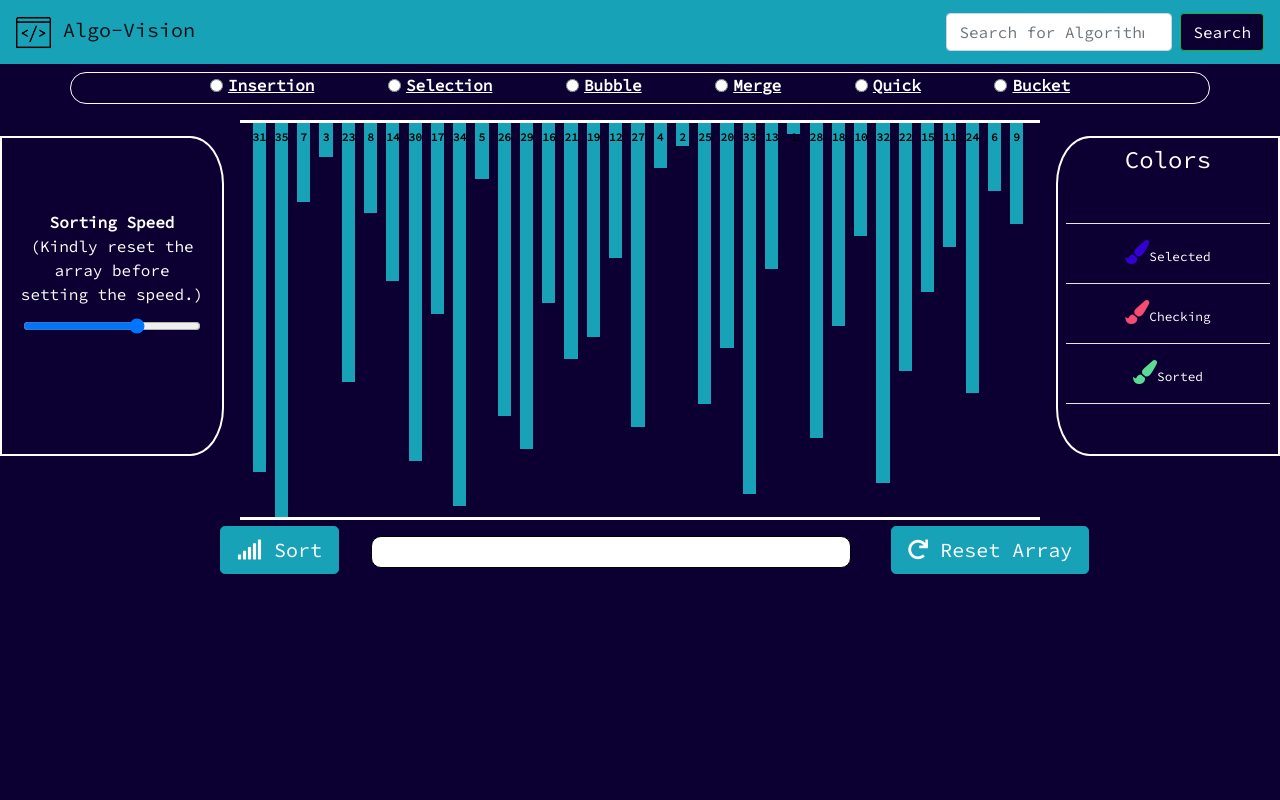
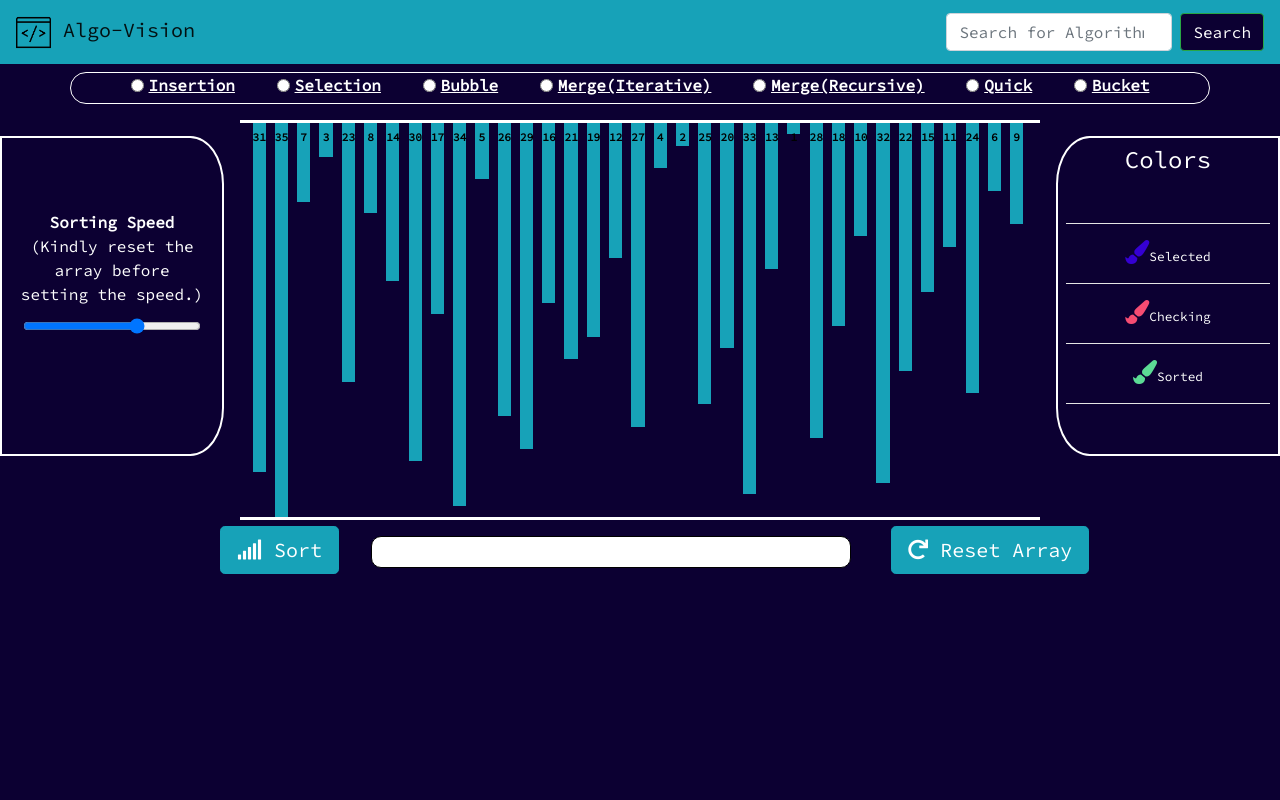
Before and after one commit to pran01/AlgoVision, a Flask app: page /sorting in a window 1280 px wide. Run offline with Flask 2, Linux system fonts and the light colour scheme; some libraries are stand-ins or nearby versions.

Commit message:
Merge Sort Complete

```diff
--- a/algovision/static/css/style.css
+++ b/algovision/static/css/style.css
@@ -41,7 +41,7 @@ a{
 }
 
 .form-check{
-    margin: 0em 2em;
+    margin: 0em 1em;
 }
 
 .search-parameters{
--- a/algovision/static/js/sorting.js
+++ b/algovision/static/js/sorting.js
@@ -33,7 +33,7 @@ function heightwise(num){
 }
 
 function sleep(ms) {
-    return new Promise(resolve => setTimeout(resolve, ms));
+    return new Promise((resolve) => setTimeout(resolve, ms));
 }
 
 function getAlgo(name){
@@ -91,8 +91,11 @@ function startSorting(){
     else if(Algo=="Bubble"){
         bubbleSort();
     }
-    else if(Algo=="Merge"){
+    else if(Algo=="MergeIttr"){
         mergeSort();
+    }
+    else if(Algo=="MergeRecur"){
+        mergeSortCaller();
     }
     else if (Algo=="Quick"){
         quickSort();
@@ -290,8 +293,9 @@ async function mergeSort(){
         bars.appendChild(bar);
     }
     let n=a_copy.length;
-    let currSize;
-    let leftStart;
+    let currSize=1;
+    let leftStart=0;
+
     for(currSize=1;currSize<=n-1;currSize=2*currSize){
         for(leftStart=0;leftStart<n-1;leftStart+=2*currSize){
             let mid=Math.min(leftStart+currSize,n);
@@ -299,8 +303,14 @@ async function mergeSort(){
             // let left=sorted.slice(leftStart,mid);
             // let right=sorted.slice(mid,rightEnd);
             // sorted=mergeIterative(sorted,left,right);
-            merge(a_copy,leftStart,mid,rightEnd);
+            await merge(a_copy,leftStart,mid,rightEnd);
         }
+    }
+
+    for (let i=0;i<a_copy.length;i++){
+        await sleep(speed);
+        let bar=document.querySelector(`.bar${i}`);
+        bar.style.backgroundColor="#5cdb95";//sorted
     }
     chosen.style.color="black";
     chosen.innerHTML=`SORTED!!`;
@@ -315,27 +325,37 @@ async function merge(a_copy,leftStart,mid,rightEnd){
         let leftIndexBar=document.querySelector(`.bar${leftStart+leftIndex}`);
         let rightIndexBar=document.querySelector(`.bar${mid+rightIndex}`);
         let kBar=document.querySelector(`.bar${k}`);
-        // leftIndexBar.style.backgroundColor="#f64c72";//checking
-        // rightIndexBar.style.backgroundColor="#f64c72";//checking
+
+        leftIndexBar.style.backgroundColor="#f64c72";//checking
+        rightIndexBar.style.backgroundColor="#f64c72";//checking
+
         if(left[leftIndex]<=right[rightIndex]){
-            // leftIndexBar.style.backgroundColor="#3500d3";//selected
-            // rightIndexBar.style.backgroundColor="#17a2b8";//original
+
+            await sleep(speed);
+            leftIndexBar.style.backgroundColor="#17a2b8";//original
+            rightIndexBar.style.backgroundColor="#17a2b8";//original
+
+            kBar.style.backgroundColor="#3500d3";//selected
             a_copy[k]=left[leftIndex];
             kBar.style.height=`${(left[leftIndex]/35)*100}%`;
             kBar.innerHTML=`<span style="font-size:0.7em;color:black;"><b>${(left[leftIndex])}</b></span>`;
-            await sleep(200);
-            kBar.style.backgroundColor="#5cdb95"//sorted
+            await sleep(speed);
+            kBar.style.backgroundColor="#17a2b8";//original
             leftIndex++;
             k++;
         }
         else{
-            // rightIndexBar.style.backgroundColor="#3500d3";//selected
-            // leftIndexBar.style.backgroundColor="#17a2b8";//original
+
+            await sleep(speed);
+            rightIndexBar.style.backgroundColor="#17a2b8";//original
+            leftIndexBar.style.backgroundColor="#17a2b8";//original
+
+            kBar.style.backgroundColor="#3500d3";//selected
             a_copy[k]=right[rightIndex];
             kBar.style.height=`${(right[rightIndex]/35)*100}%`;
             kBar.innerHTML=`<span style="font-size:0.7em;color:black;"><b>${(right[rightIndex])}</b></span>`;
-            await sleep(200);
-            kBar.style.backgroundColor="#5cdb95"//sorted
+            await sleep(speed);
+            kBar.style.backgroundColor="#17a2b8";//original
             rightIndex++;
             k++;
         }
@@ -357,27 +377,157 @@ async function merge(a_copy,leftStart,mid,rightEnd){
     while(leftIndex<left.length && k<a_copy.length){
         let leftIndexBar=document.querySelector(`.bar${leftStart+leftIndex}`);
         let kBar=document.querySelector(`.bar${k}`);
-        // leftIndexBar.style.backgroundColor="#3500d3";//selected
+
+        await sleep(speed);
+        leftIndexBar.style.backgroundColor="#f64c72";//checking
+        await sleep(speed);
+        leftIndexBar.style.backgroundColor="#17a2b8";//original
+
+        kBar.style.backgroundColor="#3500d3";//selected
+
         a_copy[k]=left[leftIndex];
         kBar.style.height=`${(left[leftIndex]/35)*100}%`;
         kBar.innerHTML=`<span style="font-size:0.7em;color:black;"><b>${(left[leftIndex])}</b></span>`;
-        await sleep(200);
-        kBar.style.backgroundColor="#5cdb95";//sorted
+        await sleep(speed);
+        kBar.style.backgroundColor="#17a2b8";//original
         leftIndex++;
         k++;
-        // leftIndexBar.style.backgroundColor="#17a2b8";//original
     }
     while(rightIndex<right.length && k<a_copy.length){
         let rightIndexBar=document.querySelector(`.bar${mid+rightIndex}`);
         let kBar=document.querySelector(`.bar${k}`);
-        // rightIndexBar.style.backgroundColor="#3500d3";//selected
+
+        await sleep(speed);
+        rightIndexBar.style.backgroundColor="#f64c72";//checking
+        await sleep(speed);
+        rightIndexBar.style.backgroundColor="#17a2b8";//original
+
+        kBar.style.backgroundColor="#3500d3";//selected
+
         a_copy[k]=right[rightIndex];
         kBar.style.height=`${(right[rightIndex]/35)*100}%`;
         kBar.innerHTML=`<span style="font-size:0.7em;color:black;"><b>${(right[rightIndex])}</b></span>`;
-        await sleep(200);
-        kBar.style.backgroundColor="#5cdb95"//sorted
+
+        await sleep(speed);
+        kBar.style.backgroundColor="#17a2b8";//original
+
         rightIndex++;
         k++;
-        // rightIndexBar.style.backgroundColor="#17a2b8";//original
     }
 }
+
+async function mergeSortCaller(){
+    bars.innerHTML="";
+    a_copy=[...a];
+    for (let i=0;i<a_copy.length;i++){
+        let bar=document.createElement("div");
+        bar.style=`height: ${(a_copy[i]/35)*100}%;width:${33/40}em;background:#17a2b8;margin:0em 0.285em;float:left;`;
+        bar.classList.add(`bar${i}`);
+        bar.innerHTML=`<span style="font-size:0.7em;color:black;"><b>${(a_copy[i])}</b></span>`;
+        bars.appendChild(bar);
+    }
+    await mergeSortRecursive(a_copy,0,a_copy.length-1);
+    for (let i=0;i<a_copy.length;i++){
+        await sleep(speed);
+        let bar=document.querySelector(`.bar${i}`);
+        bar.style.backgroundColor="#5cdb95";//sorted
+    }
+    chosen.style.color="black";
+    chosen.innerHTML=`SORTED!!`;
+}
+
+async function mergeRecursive(arr, l, m, r)
+    {
+        // Find sizes of two subarrays to be merged
+        let n1 = m - l + 1;
+        let n2 = r - m;
+        /* Create temp arrays */
+        let L = arr.slice(l,m+1);
+        let R = arr.slice(m+1,r+1);
+
+        // Initial indexes of first and second subarrays
+        let i = 0, j = 0;
+
+        // Initial index of merged subarry array
+        let k = l;
+
+
+        while (i < n1 && j < n2) {
+            let leftIdxBar=document.querySelector(`.bar${l+i}`);
+            let rightIdxBar=document.querySelector(`.bar${m+1+j}`);
+            let kBar=document.querySelector(`.bar${k}`);
+
+            await sleep(speed);
+            leftIdxBar.style.backgroundColor="#f64c72";//checking
+            rightIdxBar.style.backgroundColor="#f64c72";//checking
+            await sleep(speed);
+            leftIdxBar.style.backgroundColor="#17a2b8";//original
+            rightIdxBar.style.backgroundColor="#17a2b8";//original
+
+            kBar.style.backgroundColor="#3500d3";//selected
+            if (L[i] <= R[j]) {
+                arr[k] = L[i];
+                kBar.style.height=`${(L[i]/35)*100}%`;
+                kBar.innerHTML=`<span style="font-size:0.7em;color:black;"><b>${(L[i])}</b></span>`;
+                i++;
+            }
+            else {
+                arr[k] = R[j];
+                kBar.style.height=`${(R[j]/35)*100}%`;
+                kBar.innerHTML=`<span style="font-size:0.7em;color:black;"><b>${(R[j])}</b></span>`;
+                j++;
+            }
+            k++;
+            await sleep(speed);
+            kBar.style.backgroundColor="#17a2b8";//original
+        }
+        /* Copy remaining elements of L[] if any */
+        while (i < n1) {
+
+            let leftIdxBar=document.querySelector(`.bar${l+i}`);
+            let kBar=document.querySelector(`.bar${k}`);
+            await sleep(speed);
+            leftIdxBar.style.backgroundColor="#f64c72";//checking
+            await sleep(speed);
+            leftIdxBar.style.backgroundColor="#17a2b8";//original
+
+            kBar.style.backgroundColor="#3500d3";//selected
+            arr[k] = L[i];
+            kBar.style.height=`${(L[i]/35)*100}%`;
+            kBar.innerHTML=`<span style="font-size:0.7em;color:black;"><b>${(L[i])}</b></span>`;
+            i++;
+            k++;
+            kBar.style.backgroundColor="#17a2b8";//original
+        }
+        /* Copy remaining elements of R[] if any */
+        while (j < n2) {
+            let rightIdxBar=document.querySelector(`.bar${m+1+j}`);
+            let kBar=document.querySelector(`.bar${k}`);
+            await sleep(speed);
+            rightIdxBar.style.backgroundColor="#f64c72";//checking
+            await sleep(speed);
+            rightIdxBar.style.backgroundColor="#17a2b8";//original
+            kBar.style.backgroundColor="#3500d3";//selected
+
+            arr[k] = R[j];
+            kBar.style.height=`${(R[j]/35)*100}%`;
+            kBar.innerHTML=`<span style="font-size:0.7em;color:black;"><b>${(R[j])}</b></span>`;
+            j++;
+            k++;
+            kBar.style.backgroundColor="#17a2b8";//original
+        }
+    }
+
+
+async function mergeSortRecursive(arr,l,r)
+{
+    if (l==r)
+    return;
+    // Find the middle point
+    let m = Math.floor((l + r) / 2);
+    // Sort first and second halves
+    await mergeSortRecursive(arr, l, m);
+    await mergeSortRecursive(arr, m + 1, r);
+    // Merge the sorted halves
+    await mergeRecursive(arr, l, m, r);
+}
--- a/algovision/templates/sorting.html
+++ b/algovision/templates/sorting.html
@@ -29,16 +29,20 @@
             <label class="form-check-label" for="inlineRadio3"><u><a data-toggle="modal" data-target=""><b> Bubble</b></a></u></label>
         </div>
         <div class="form-check form-check-inline">
-            <input class="form-check-input" type="radio" name="SortAlgos" id="sortAlgo4" value="Merge">
-            <label class="form-check-label" for="inlineRadio4"><u><a data-toggle="modal" data-target=""><b> Merge</b></a></u></label>
+            <input class="form-check-input" type="radio" name="SortAlgos" id="sortAlgo4" value="MergeIttr">
+            <label class="form-check-label" for="inlineRadio4"><u><a data-toggle="modal" data-target=""><b> Merge(Iterative)</b></a></u></label>
         </div>
         <div class="form-check form-check-inline">
-            <input class="form-check-input" type="radio" name="SortAlgos" id="sortAlgo5" value="Quick">
-            <label class="form-check-label" for="inlineRadio5"><u><a data-toggle="modal" data-target=""><b> Quick</b></a></u></label>
+            <input class="form-check-input" type="radio" name="SortAlgos" id="sortAlgo5" value="MergeRecur">
+            <label class="form-check-label" for="inlineRadio5"><u><a data-toggle="modal" data-target=""><b> Merge(Recursive)</b></a></u></label>
         </div>
         <div class="form-check form-check-inline">
-            <input class="form-check-input" type="radio" name="SortAlgos" id="sortAlgo6" value="Bucket">
-            <label class="form-check-label" for="inlineRadio6"><u><a data-toggle="modal" data-target=""><b> Bucket</b></a></u></label>
+            <input class="form-check-input" type="radio" name="SortAlgos" id="sortAlgo6" value="Quick">
+            <label class="form-check-label" for="inlineRadio6"><u><a data-toggle="modal" data-target=""><b> Quick</b></a></u></label>
+        </div>
+        <div class="form-check form-check-inline">
+            <input class="form-check-input" type="radio" name="SortAlgos" id="sortAlgo7" value="Bucket">
+            <label class="form-check-label" for="inlineRadio7"><u><a data-toggle="modal" data-target=""><b> Bucket</b></a></u></label>
         </div>
     </div>
     <div class="container text-center search-parameters">
```
Also changed, not shown: algovision/static/js/test.js (+2 -26 lines).
